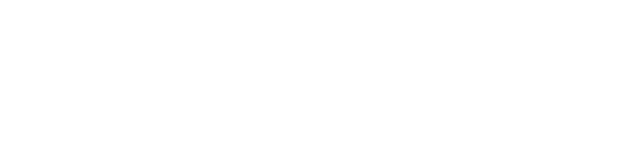
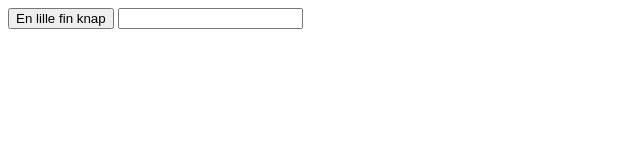
Before and after one commit to JODMedia/JavaScript-Learnings, a plain HTML site: page events.html in a window 1280 px wide. Shown: the whole page, without its empty margins (0-640 px from the left). Drawn offline with Linux system fonts and the light colour scheme.

Commit message:
Update events.html

```diff
--- a/events.html
+++ b/events.html
@@ -6,7 +6,29 @@
     <meta name="viewport" content="width=device-width, initial-scale=1.0" />
     <title>Document</title>
 
-    <script></script>
+    <script>
+      function changeText(txt) {
+        document.getElementById("btn1").innerHTML = txt;
+      }
+      function changeColor(element, color) {
+        element.style.backgroundColor = color;
+      }
+      function validate(element) {
+        document.getElementById("status").innerHTML = "Input OK!";
+      }
+      function copy(element) {
+        document.getElementById("copy").innerHTML = element.value;
+      }
+    </script>
   </head>
-  <body></body>
+  <body onLoad="changeText('En lille fin knap')">
+    <button
+      id="btn1"
+      onMouseOver="changeColor(this, 'green')"
+      onMouseOut="changeColor(this, 'white')"
+    ></button>
+    <input type="text" onChange="validate()" onKeyup="copy(this)" />
+    <p id="status"></p>
+    <p id="copy"></p>
+  </body>
 </html>
```
